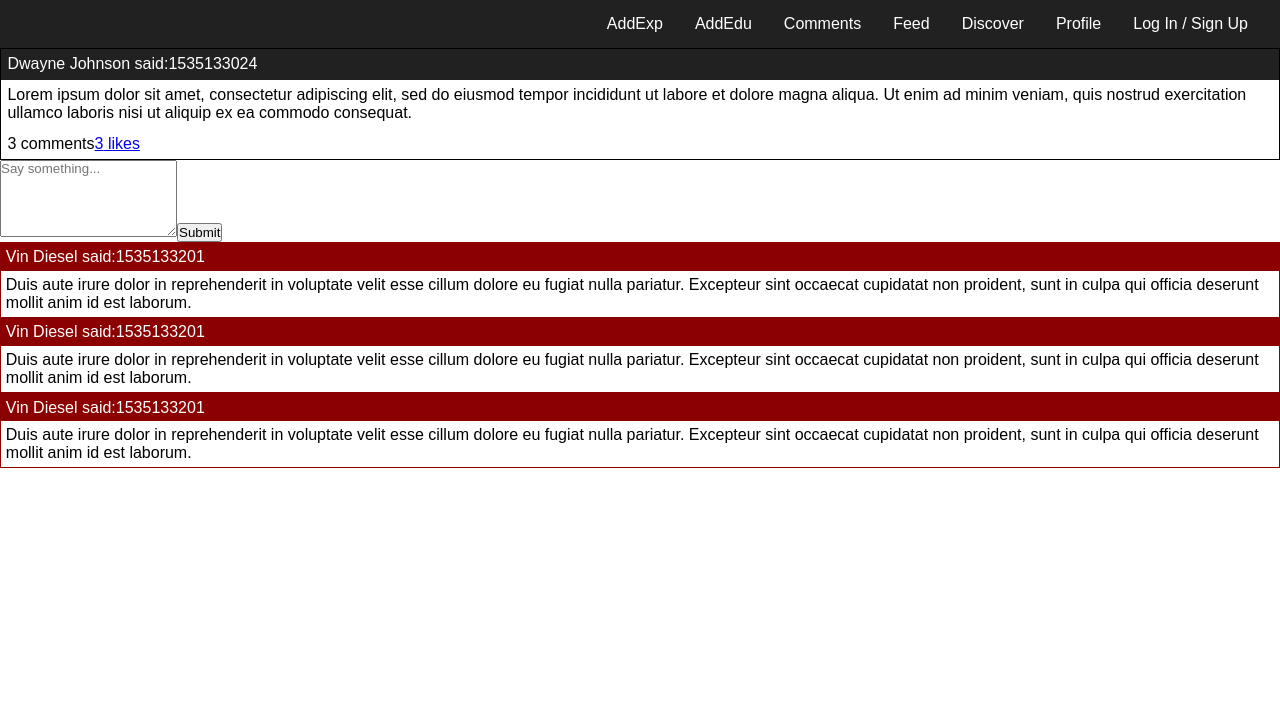
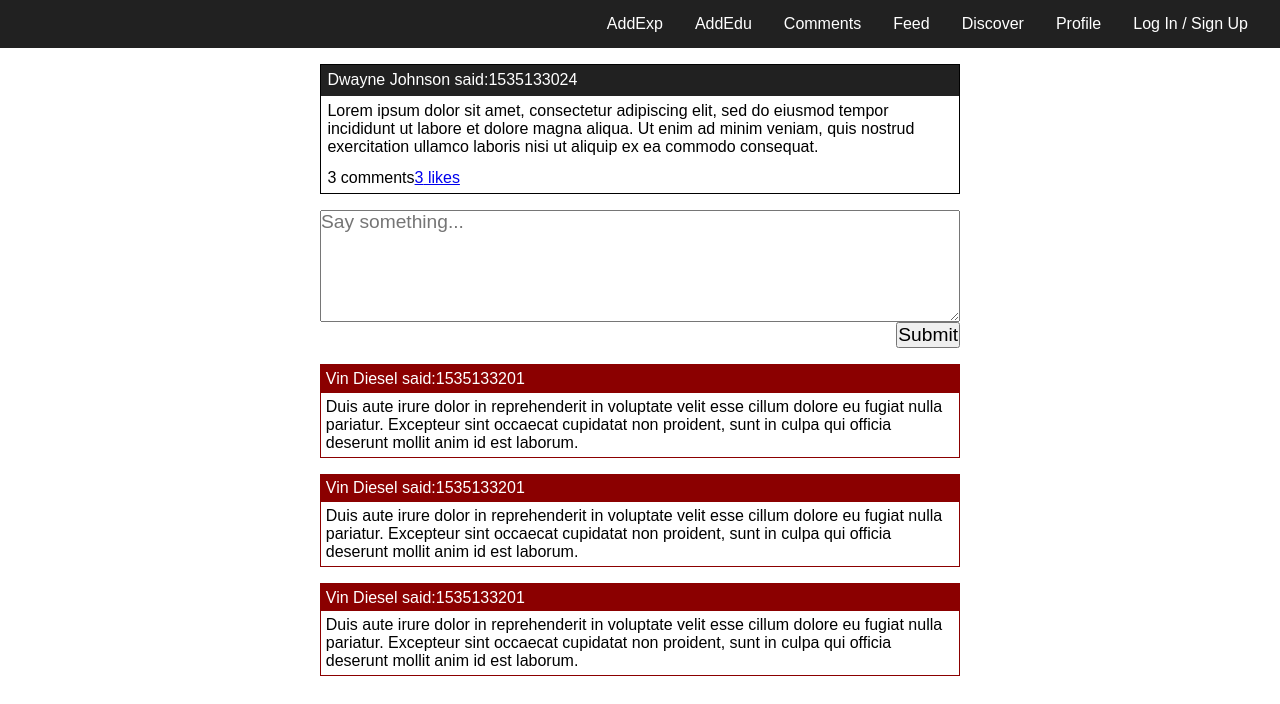
Before and after one commit to arkadyt/wework, a React (Create React App) app in the folder client/: page /comments in a window 1280 px wide. Shown: the top 704 px of the page. Built offline with nearby package versions, Linux system fonts and the light colour scheme.

Commit message:
Style Reply component, fix Comments page CSS.

```diff
--- a/client/src/components/Comment/Comment.scss
+++ b/client/src/components/Comment/Comment.scss
@@ -1,5 +1,6 @@
 .Comment-container {
     border: .1rem solid darkred;
+    margin-top: 1rem;
     .header {
         background-color: darkred;
         color: white;
--- a/client/src/components/Reply/Reply.js
+++ b/client/src/components/Reply/Reply.js
@@ -1,11 +1,12 @@
 import React from 'react'
 import { withFormik, Form } from 'formik'
+import './Reply.css'
 
 const reply = ({
     values,
     handleChange
 }) => {
-    return <Form>
+    return <Form className="Reply-container">
         <textarea rows="5" name="message" placeholder="Say something..."
             value={values.message} onChange={handleChange} />
         <button type="submit">Submit</button>
--- a/client/src/components/Reply/Reply.scss
+++ b/client/src/components/Reply/Reply.scss
@@ -0,0 +1,15 @@
+.Reply-container {
+    width: 40rem;
+    margin-top: 1rem;
+    display: flex;
+    flex-direction: column;
+    align-items: center;
+    textarea {
+        font-size: 1.2rem;
+        width: 100%;
+    }
+    button[type=submit] {
+        font-size: 1.2rem;
+        align-self: flex-end;
+    }
+}
--- a/client/src/components/_Pages/Comments/Comments.js
+++ b/client/src/components/_Pages/Comments/Comments.js
@@ -3,12 +3,15 @@ import Post from '../../Post/Post'
 import Comment from '../../Comment/Comment'
 import Reply from '../../Reply/Reply'
 import { mockPost } from '../../../mocks/posts'
+import './Comments.css'
 
 const comments = () => {
     return <div className="Comments-container">
-        <Post {...mockPost} />
-        <Reply />
-        {mockPost.comments.map(item => <Comment {...item} />)}
+        <div className="content">
+            <Post {...mockPost} />
+            <Reply />
+            {mockPost.comments.map(item => <Comment {...item} />)}
+        </div>
     </div>
 }
 
--- a/client/src/components/_Pages/Comments/Comments.scss
+++ b/client/src/components/_Pages/Comments/Comments.scss
@@ -1,3 +1,7 @@
 .Comments-container {
-
+    display: flex;
+    justify-content: center;
+    .content {
+        width: 40rem;
+    }
 }
--- a/client/src/components/_Pages/Feed/Feed.scss
+++ b/client/src/components/_Pages/Feed/Feed.scss
@@ -2,21 +2,6 @@
     display: flex;
     flex-direction: column;
     align-items: center;
-    .input {
-        width: 40rem;
-        margin-top: 1rem;
-        display: flex;
-        flex-direction: column;
-        align-items: center;
-        textarea {
-            font-size: 1.2rem;
-            width: 100%;
-        }
-        input[type=submit] {
-            font-size: 1.2rem;
-            align-self: flex-end;
-        }
-    }
     .feed {
         width: 40rem;
     }
```
